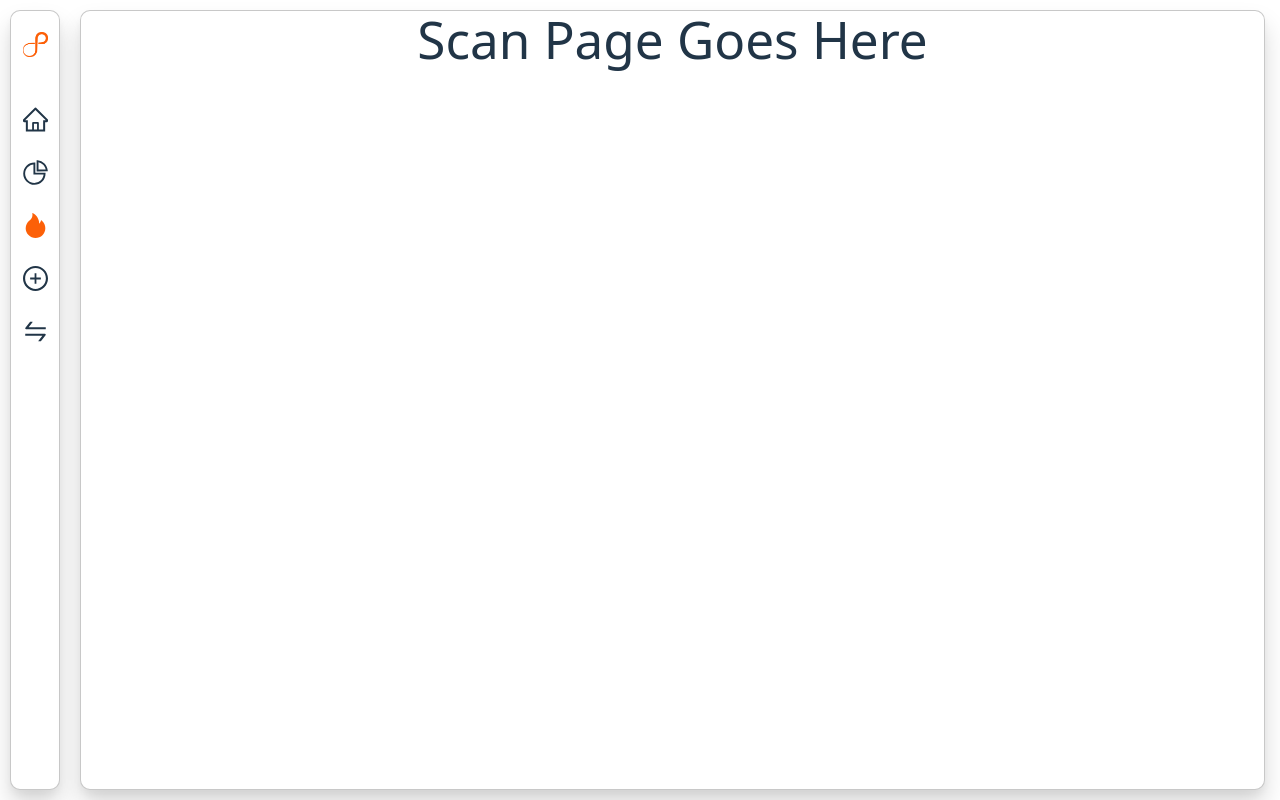
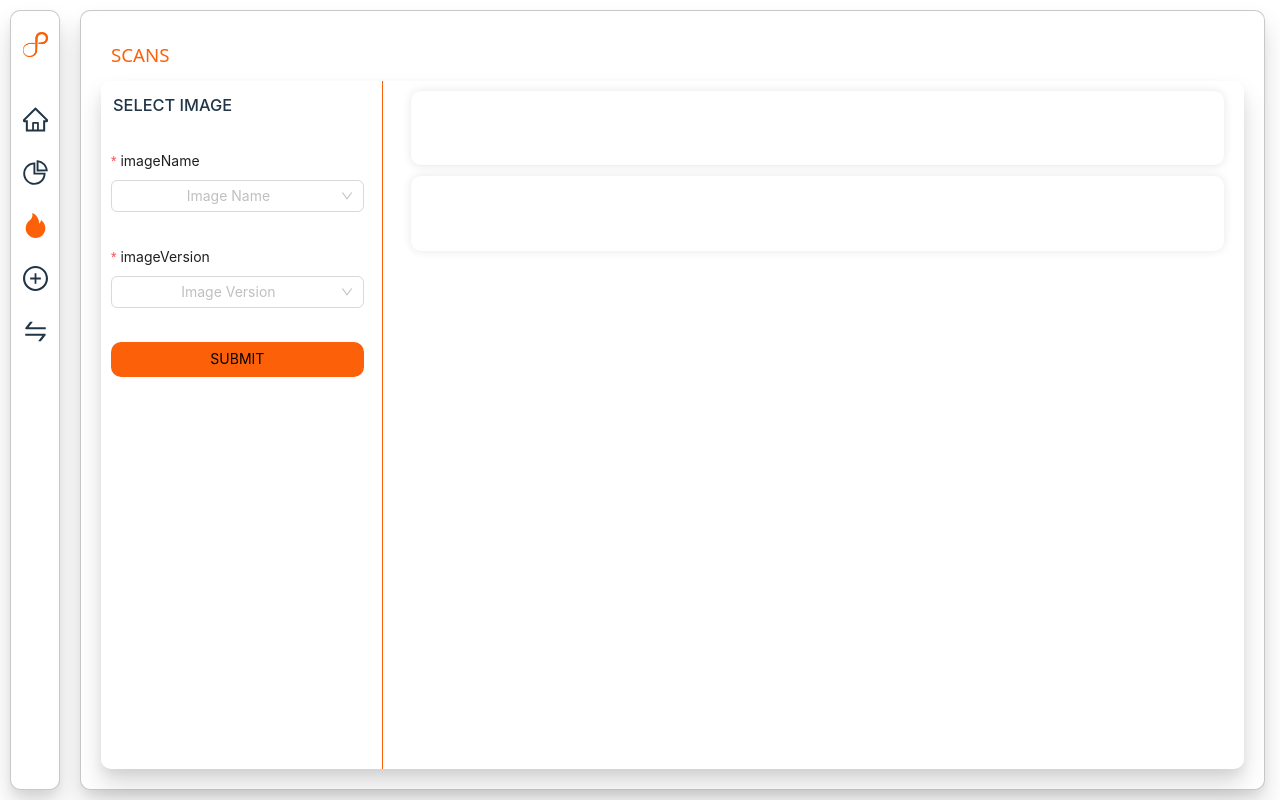
Before and after one commit to lawlie8/matrikas, a React (Vite) app in the folder matrikas-ui/: page /scans in a window 1280 px wide. Built offline with nearby package versions, Linux system fonts and the light colour scheme.

Commit message:
Added Scan Page Form

```diff
--- a/matrikas-ui/package.json
+++ b/matrikas-ui/package.json
@@ -11,6 +11,7 @@
   },
   "dependencies": {
     "@ant-design/icons": "^5.6.1",
+    "@ant-design/v5-patch-for-react-19": "^1.0.3",
     "antd": "^5.24.3",
     "axios": "^1.8.3",
     "react": "^19.0.0",
--- a/matrikas-ui/src/main.jsx
+++ b/matrikas-ui/src/main.jsx
@@ -3,6 +3,7 @@ import './index.css'
 import { BrowserRouter } from 'react-router'
 import App from './App.jsx'
 import Header from './pages/global/header/Header.jsx'
+import '@ant-design/v5-patch-for-react-19';
 
 createRoot(document.getElementById('root')).render(
   <BrowserRouter>
--- a/matrikas-ui/src/pages/scans/Scans.css
+++ b/matrikas-ui/src/pages/scans/Scans.css
@@ -11,3 +11,41 @@
     background-color:white;
 
 }
+
+.scans-page-heading{
+    float:left;
+    padding:10px;
+    margin-top:20px;
+    margin-left:20px;
+    border-radius:10px;
+    color: #fc6008;
+}
+
+.scans-page-content{
+    position: absolute;
+    margin: 70px 20px 20px 20px;
+    width: calc(100% - 40px);
+    height: calc(100% - 90px);
+    border-radius: 10px;
+    box-shadow: rgba(0, 0, 0, 0.15) 0px 15px 25px, rgba(0, 0, 0, 0.05) 0px 5px 10px;
+
+}
+
+.scan-page-content-ul{
+    list-style: none;
+    display: flex;
+}
+
+.scan-form-input{
+    width:100%;
+    height:35px;
+    background-color:rgb(252, 96, 8);
+    color:black;
+    border:none;
+    border-radius:10px;
+
+    &:hover {
+        cursor: pointer;
+        color: wheat;
+    }
+}
--- a/matrikas-ui/src/pages/scans/Scans.jsx
+++ b/matrikas-ui/src/pages/scans/Scans.jsx
@@ -1,7 +1,91 @@
+import { Row, Col, List, Form, Select, notification } from 'antd';
+import instance from '../../util/axios';
 import './Scans.css';
 
-export default function Scans(params = {params}){
+export default function Scans(params = { params }) {
+
+
+    const onFinish = (values) => {
+        if (values.imageName === undefined || values.imageVersion === undefined) {
+            notification.warning({
+                message: 'Warning',
+                description: 'Missing Form Values'
+            })
+        } else {
+            // instance.get()
+        }
+    };
+
     return <div className="scans-page-main">
-        <h1>Scan Page Goes Here</h1>
+        <h3 className="scans-page-heading">SCANS</h3>
+        <div className='scans-page-content'>
+            <Row gutter={16} style={{ height: '100%' }}>
+                <Col span={6} style={{ height: '100%', borderRight: '1px solid #fc6008' }}>
+                    <h3 style={{ width: '100%', textAlign: 'start', padding: '12px' }}>SELECT IMAGE</h3>
+                    <Form name='VersionSelectionForm' layout='vertical' style={{ margin: '20px 10px' }} onFinish={onFinish}>
+                        <Form.Item name="imageName" label="imageName" required={true}>
+                            <Select placeholder="Image Name" options={[
+                                {
+                                    value: 'jack',
+                                    label: 'Jack',
+                                },
+                                {
+                                    value: 'lucy',
+                                    label: 'Lucy',
+                                },
+                                {
+                                    value: 'Yiminghe',
+                                    label: 'yiminghe',
+                                },
+                                {
+                                    value: 'disabled',
+                                    label: 'Disabled',
+                                    disabled: true,
+                                },
+                            ]}>
+
+                            </Select>
+                        </Form.Item>
+
+                        <Form.Item name="imageVersion" label="imageVersion" required={true}>
+                            <Select placeholder="Image Version" options={[
+                                {
+                                    value: 'jack',
+                                    label: 'Jack',
+                                },
+                                {
+                                    value: 'lucy',
+                                    label: 'Lucy',
+                                },
+                                {
+                                    value: 'Yiminghe',
+                                    label: 'yiminghe',
+                                },
+                                {
+                                    value: 'disabled',
+                                    label: 'Disabled',
+                                    disabled: true,
+                                },
+                            ]}>
+                            </Select>
+                        </Form.Item>
+                        <Form.Item>
+                            <input className='scan-form-input' type="submit" value='SUBMIT' />
+                        </Form.Item>
+                    </Form>
+                </Col>
+                <Col span={18} style={{ height: '100%' }}>
+                    <List>
+                        <List.Item style={{ height: '75px', boxShadow: '0 0 10px rgba(0, 0, 0, 0.1)', margin: '10px 20px', borderRadius: '10px' }}>
+
+                        </List.Item>
+                        <List.Item style={{ height: '75px', boxShadow: '0 0 10px rgba(0, 0, 0, 0.1)', margin: '10px 20px', borderRadius: '10px' }}>
+
+                        </List.Item>
+                    </List>
+                </Col>
+            </Row>
+        </div>
+
     </div>
 }
```
Also changed, not shown: 1 other file (tests, documents, lock files or other folders).
